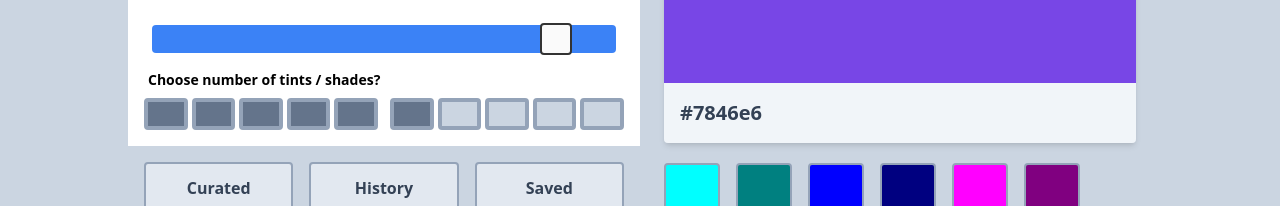
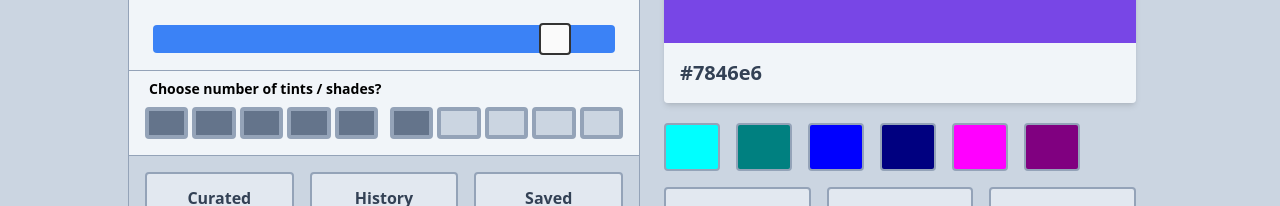
Before and after one commit to reactry/shades, a React (Create React App) app: page / in a window 1280 px wide. Shown: the part 317-523 px from the top of the page. Built offline with nearby package versions, Linux system fonts and the light colour scheme.

Commit message:
Styling changes to ColorInput

```diff
--- a/src/MainComponent/Input/BigBox.js
+++ b/src/MainComponent/Input/BigBox.js
@@ -26,7 +26,7 @@ export default function BigBox ({
 	}
 
 	return (
-		<div className="BigBox px-4 py-8">
+		<div className="BigBox px-4 pt-6 pb-8">
 			<div className="flex">
 				<BigButton title="Tint" handleClick={tintColor} />
 				<BigButton title="Shade" handleClick={shadeColor} />
@@ -36,7 +36,7 @@ export default function BigBox ({
 				{colorButtons.slice(0, 6)}
 			</div>
 			<div className="my-1 rounded overflow-hidden shadow-md">
-				<div className="h-40 md:h-56" style={style}></div>
+				<div className="h-40 md:h-48" style={style}></div>
 				<div className="bg-slate-100 px-4 py-4 text-slate-700 font-bold text-xl">{hex}</div>
 			</div>
 			<div className="flex">
--- a/src/MainComponent/Input/ColorInput.js
+++ b/src/MainComponent/Input/ColorInput.js
@@ -213,7 +213,7 @@ export default function ColorInput ({
 	return (
 		<div className="ColorInput bg-slate-300 pb-12">
 			<div className="md:flex md:items-start max-w-5xl m-auto">
-				<div className="grow bg-white">
+				<div className="grow bg-slate-100 border-b border-x border-slate-400">
 					<TopTabBar {...topTabBarProps} />
 					<div className="pt-4">
 						{getCurrentTab()}
--- a/src/MainComponent/Input/NSelector.js
+++ b/src/MainComponent/Input/NSelector.js
@@ -31,7 +31,7 @@ export default function NSelector ({
 	}
 
 	return (
-		<div className="NSelector px-4 pb-2 outline-none select-none" tabIndex="0" onKeyDown={handleKeyDown}>
+		<div className="NSelector px-4 pt-2 pb-2 outline-none select-none border-y border-slate-400" tabIndex="0" onKeyDown={handleKeyDown}>
 			<h4 className="px-1 font-bold text-sm">Choose number of tints / shades?</h4>
 			<div className="flex py-2 space-x-1">
 				{items}
--- a/src/MainComponent/Input/TopTabBar.js
+++ b/src/MainComponent/Input/TopTabBar.js
@@ -9,7 +9,7 @@ export default function TopTabBar ({
 		if (v.hidden) return null;
 
 		let tabClass = "grow px-2 py-6 md:py-4 duration-300";
-		tabClass += (i === currentTabIndex) ? " bg-white" : " cursor-pointer hover:bg-slate-200";
+		tabClass += (i === currentTabIndex) ? " bg-slate-100" : " cursor-pointer hover:bg-slate-200";
 		return (
 			<div key={i} className={tabClass} onClick={() => setCurrentTabIndex(i)}>{v.title}</div>
 		);
```
